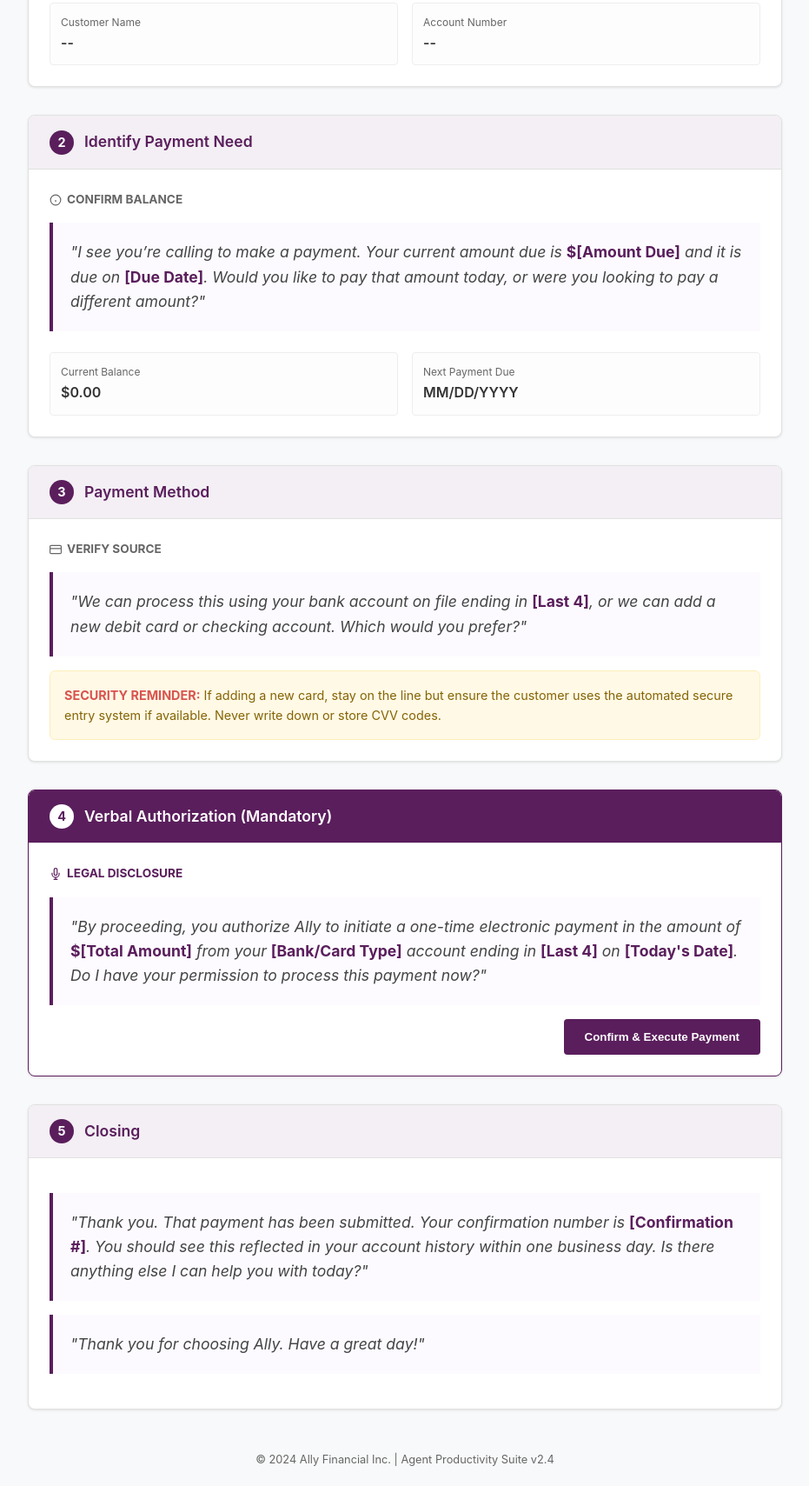
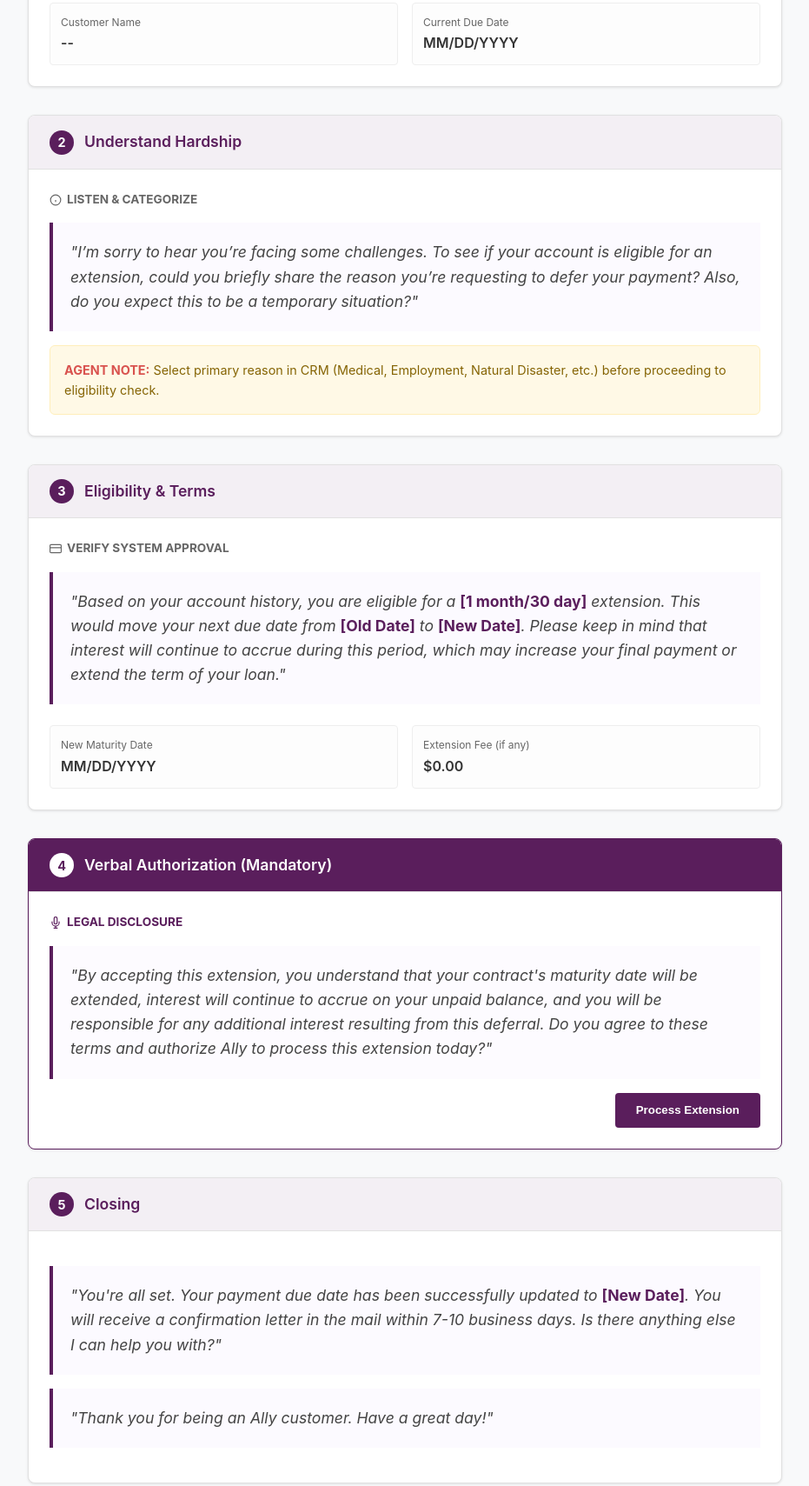
Before and after one commit to mbrazil715/Ally-Auto-Loan-Make-Payment, a plain HTML site: page index.html in a window 1280 px wide. Shown: the part 376-2085 px from the top of the page at 87% size, without its empty margins (174-1105 px from the left). Drawn offline with Linux system fonts and the light colour scheme.

Commit message:
Update index.html

```diff
--- a/index.html
+++ b/index.html
@@ -3,7 +3,7 @@
 <head>
     <meta charset="UTF-8">
     <meta name="viewport" content="width=device-width, initial-scale=1.0">
-    <title>Ally Auto | Payment Agent Script</title>
+    <title>Ally Auto | Payment Extension Script</title>
     <style>
         :root {
             --ally-purple: #5a1e5c;
@@ -188,15 +188,6 @@
             background-color: var(--ally-dark-purple);
         }
 
-        .status-badge {
-            font-size: 0.7rem;
-            padding: 2px 8px;
-            border-radius: 10px;
-            background: #eee;
-            margin-left: 8px;
-            vertical-align: middle;
-        }
-
         .footer {
             text-align: center;
             color: var(--text-light);
@@ -215,7 +206,7 @@
 
 <header>
     <div class="logo">ally <span>Auto</span></div>
-    <div style="font-size: 0.8rem; font-weight: 600; color: var(--text-light);">INTERNAL AGENT USE ONLY</div>
+    <div style="font-size: 0.8rem; font-weight: 600; color: var(--text-light);">PAYMENT EXTENSION FLOW</div>
 </header>
 
 <div class="container">
@@ -232,7 +223,7 @@
                 Read Verbatim
             </div>
             <div class="script-box">
-                "Thank you for calling Ally Auto. My name is <strong>[Agent Name]</strong>. I’d be happy to help you with your auto loan today. For your security, may I have your full name and the last four digits of your Social Security Number?"
+                "Thank you for calling Ally Auto. My name is <strong>[Agent Name]</strong>. I understand you're interested in exploring a payment extension for your account. To assist you, may I have your full name and the last four digits of your Social Security Number?"
             </div>
             <div class="data-grid">
                 <div class="data-item">
@@ -240,8 +231,8 @@
                     <div class="value">--</div>
                 </div>
                 <div class="data-item">
-                    <span class="label">Account Number</span>
-                    <div class="value">--</div>
+                    <span class="label">Current Due Date</span>
+                    <div class="value">MM/DD/YYYY</div>
                 </div>
             </div>
         </div>
@@ -251,25 +242,18 @@
     <section class="card">
         <div class="card-header">
             <div class="step-number">2</div>
-            <h2>Identify Payment Need</h2>
+            <h2>Understand Hardship</h2>
         </div>
         <div class="card-content">
             <div class="instruction">
                 <svg width="14" height="14" viewBox="0 0 24 24" fill="none" stroke="currentColor" stroke-width="2"><circle cx="12" cy="12" r="10"></circle><path d="M12 16v-4"></path><path d="M12 8h.01"></path></svg>
-                Confirm Balance
+                Listen & Categorize
             </div>
             <div class="script-box">
-                "I see you’re calling to make a payment. Your current amount due is <strong>$[Amount Due]</strong> and it is due on <strong>[Due Date]</strong>. Would you like to pay that amount today, or were you looking to pay a different amount?"
+                "I’m sorry to hear you’re facing some challenges. To see if your account is eligible for an extension, could you briefly share the reason you’re requesting to defer your payment? Also, do you expect this to be a temporary situation?"
             </div>
-            <div class="data-grid">
-                <div class="data-item">
-                    <span class="label">Current Balance</span>
-                    <div class="value">$0.00</div>
-                </div>
-                <div class="data-item">
-                    <span class="label">Next Payment Due</span>
-                    <div class="value">MM/DD/YYYY</div>
-                </div>
+            <div class="compliance-note">
+                <b>AGENT NOTE:</b> Select primary reason in CRM (Medical, Employment, Natural Disaster, etc.) before proceeding to eligibility check.
             </div>
         </div>
     </section>
@@ -278,19 +262,26 @@
     <section class="card">
         <div class="card-header">
             <div class="step-number">3</div>
-            <h2>Payment Method</h2>
+            <h2>Eligibility & Terms</h2>
         </div>
         <div class="card-content">
             <div class="instruction">
                 <svg width="14" height="14" viewBox="0 0 24 24" fill="none" stroke="currentColor" stroke-width="2"><rect x="1" y="4" width="22" height="16" rx="2" ry="2"></rect><line x1="1" y1="10" x2="23" y2="10"></line></svg>
-                Verify Source
+                Verify System Approval
             </div>
             <div class="script-box">
-                "We can process this using your bank account on file ending in <strong>[Last 4]</strong>, or we can add a new debit card or checking account. Which would you prefer?"
+                "Based on your account history, you are eligible for a <strong>[1 month/30 day]</strong> extension. This would move your next due date from <strong>[Old Date]</strong> to <strong>[New Date]</strong>. Please keep in mind that interest will continue to accrue during this period, which may increase your final payment or extend the term of your loan."
             </div>
 
-            <div class="compliance-note">
-                <b>SECURITY REMINDER:</b> If adding a new card, stay on the line but ensure the customer uses the automated secure entry system if available. Never write down or store CVV codes.
+            <div class="data-grid">
+                <div class="data-item">
+                    <span class="label">New Maturity Date</span>
+                    <div class="value">MM/DD/YYYY</div>
+                </div>
+                <div class="data-item">
+                    <span class="label">Extension Fee (if any)</span>
+                    <div class="value">$0.00</div>
+                </div>
             </div>
         </div>
     </section>
@@ -307,12 +298,12 @@
                 Legal Disclosure
             </div>
             <div class="script-box" style="background-color: #fdfbff;">
-                "By proceeding, you authorize Ally to initiate a one-time electronic payment in the amount of <strong>$[Total Amount]</strong> from your <strong>[Bank/Card Type]</strong> account ending in <strong>[Last 4]</strong> on <strong>[Today's Date]</strong>. Do I have your permission to process this payment now?"
+                "By accepting this extension, you understand that your contract's maturity date will be extended, interest will continue to accrue on your unpaid balance, and you will be responsible for any additional interest resulting from this deferral. Do you agree to these terms and authorize Ally to process this extension today?"
             </div>
 
             <div style="margin-top: 1rem; text-align: right;">
-                <button class="btn" onclick="this.innerHTML='Processing...'; setTimeout(()=> { this.innerHTML='Payment Successful ✓'; this.style.backgroundColor='#2d822d'; }, 1500)">
-                    Confirm & Execute Payment
+                <button class="btn" onclick="this.innerHTML='Processing...'; setTimeout(()=> { this.innerHTML='Extension Approved ✓'; this.style.backgroundColor='#2d822d'; }, 1500)">
+                    Process Extension
                 </button>
             </div>
         </div>
@@ -326,10 +317,10 @@
         </div>
         <div class="card-content">
             <div class="script-box">
-                "Thank you. That payment has been submitted. Your confirmation number is <strong>[Confirmation #]</strong>. You should see this reflected in your account history within one business day. Is there anything else I can help you with today?"
+                "You're all set. Your payment due date has been successfully updated to <strong>[New Date]</strong>. You will receive a confirmation letter in the mail within 7-10 business days. Is there anything else I can help you with?"
             </div>
             <div class="script-box">
-                "Thank you for choosing Ally. Have a great day!"
+                "Thank you for being an Ally customer. Have a great day!"
             </div>
         </div>
     </section>
```
